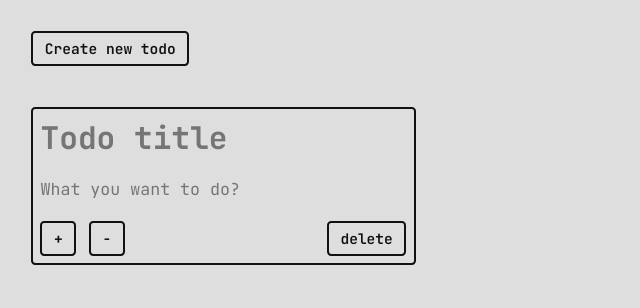
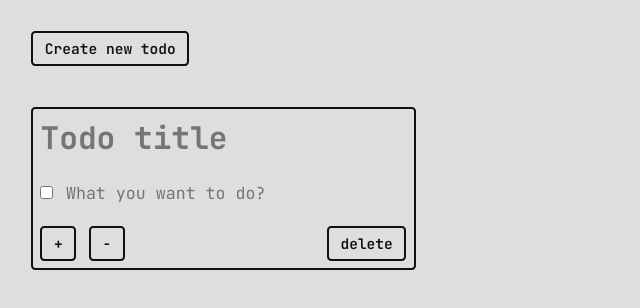
Before and after one commit to mnogospal-www/todo, a plain HTML site: page index.html in a window 1280 px wide. Both pictures are taken after a click on the button "Create new todo". Shown: the whole page, without its empty margins (0-640 px from the left). Drawn offline with Linux system fonts and the light colour scheme.

Commit message:
Global refactoring

```diff
--- a/index.html
+++ b/index.html
@@ -11,7 +11,7 @@
 	<body>
 		<div class="app-container">
 			<button class="create-todo-button">Create new todo</button>
-			<div class="todo-items-list"></div>
+			<div class="todo-list"></div>
 		</div>
 	</body>
 </html>
--- /dev/null
+++ b/src/actions/todoActions.mjs
@@ -0,0 +1,23 @@
+import { Task } from '../components/Task.mjs';
+
+export const todoActions = {
+	deleteTodo: (element) => {
+		const todoItem = element.closest('.todo');
+		todoItem.remove();
+	},
+
+	deleteTask: (element) => {
+		const todoTasks =
+			element.closest('.buttons').previousElementSibling.children;
+		const lastTask = todoTasks[todoTasks.length - 1];
+
+		if (todoTasks.length > 1) {
+			lastTask.remove();
+		}
+	},
+
+	addTask: (element) => {
+		const todoTasks = element.closest('.buttons').previousElementSibling;
+		todoTasks.insertAdjacentHTML('beforeend', Task());
+	},
+};
--- /dev/null
+++ b/src/components/Task.mjs
@@ -0,0 +1,14 @@
+export function Task() {
+	return `
+    <div>
+      <input
+        type="checkbox"
+      />
+      <input
+        type="text"
+        class="task"
+        placeholder="What you want to do?"
+      />
+    </div>
+  `;
+}
--- /dev/null
+++ b/src/components/Todo.mjs
@@ -0,0 +1,25 @@
+import { Task } from './Task.mjs';
+
+export function Todo() {
+	const todoElement = document.createElement('div');
+	todoElement.classList.add('todo');
+	todoElement.innerHTML = `
+    <input
+      type="text"
+      class="title"
+      placeholder="Todo title"
+    />
+    <div class="task-list">
+      ${Task()}
+    </div>
+    <div class="buttons">
+      <div>
+        <button data-action="addTask">+</button>
+        <button data-action="deleteTask">-</button>
+      </div>
+      <button data-action="deleteTodo">delete</button>
+    </div>
+  `;
+
+	return todoElement;
+}
--- a/src/components/inputComponent.mjs
+++ /dev/null
@@ -1,9 +0,0 @@
-export function inputComponent() {
-	return `
-    <input
-      type="text"
-      class="todo-task__item"
-      placeholder="What you want to do?"
-    />
-  `;
-}
--- a/src/components/todoComponent.mjs
+++ /dev/null
@@ -1,27 +0,0 @@
-export function todoComponent() {
-	const todoElement = document.createElement('div');
-	todoElement.classList.add('todo-item');
-	todoElement.innerHTML = `
-    <input
-      type="text"
-      class="todo-item__title"
-      placeholder="Todo title"
-    />
-    <div class="todo-tasks">
-      <input
-        type="text"
-        class="todo-task__item"
-        placeholder="What you want to do?"
-      />
-    </div>
-    <div class="todo-item-buttons">
-      <div>
-        <button data-todo-action="addTask">+</button>
-        <button data-todo-action="deleteTask">-</button>
-      </div>
-      <button data-todo-action="deleteTodo">delete</button>
-    </div>
-  `;
-
-	return todoElement;
-}
--- a/src/main.js
+++ b/src/main.js
@@ -1,50 +1,27 @@
-import { inputComponent } from './components/inputComponent.mjs';
-import { todoComponent } from './components/todoComponent.mjs';
+import { Todo } from './components/Todo.mjs';
+import { todoActions } from './actions/todoActions.mjs';
 
 const createTodoButton = document.querySelector('.create-todo-button');
 createTodoButton.onclick = () => {
 	addTodoLayout();
 };
 
-const todoOperations = {
-	deleteTodo: (element) => {
-		const todoItem = element.closest('.todo-item');
-		todoItem.remove();
-	},
-
-	deleteTask: (element) => {
-		const todoTasks =
-			element.closest('.todo-item-buttons').previousElementSibling.children;
-		const lastTask = todoTasks[todoTasks.length - 1];
-
-		if (todoTasks.length > 1) {
-			lastTask.remove();
-		}
-	},
-
-	addTask: (element) => {
-		const todoTasks =
-			element.closest('.todo-item-buttons').previousElementSibling;
-		todoTasks.insertAdjacentHTML('beforeend', inputComponent());
-	},
-};
-
 function addTodoLayout() {
-	const todoElement = todoComponent();
+	const todoElement = Todo();
 	document
-		.querySelector('.todo-items-list')
+		.querySelector('.todo-list')
 		.insertAdjacentElement('afterbegin', todoElement);
 	taskOperationHandler(todoElement);
 }
 
 function taskOperationHandler(todoElement) {
 	const taskActionButtons = Array.from(
-		todoElement.querySelectorAll('[data-todo-action]')
+		todoElement.querySelectorAll('[data-action]')
 	);
 
 	taskActionButtons.map((button) => {
 		button.onclick = (event) => {
-			todoOperations[event.target.dataset.todoAction](event.target);
+			todoActions[event.target.dataset.action](event.target);
 		};
 	});
 }
--- a/src/styles/global.css
+++ b/src/styles/global.css
@@ -35,3 +35,13 @@ body {
 	align-items: start;
 	gap: 2em;
 }
+
+.todo-list {
+	--gap: 2rem;
+	--column: 3;
+
+	width: 100%;
+	display: flex;
+	flex-wrap: wrap;
+	gap: var(--gap);
+}
--- a/src/styles/styles.css
+++ b/src/styles/styles.css
@@ -22,20 +22,11 @@ button {
 	}
 }
 
-.todo-items-list {
-	--gap: 2rem;
-	--column: 3;
+.todo {
+	--container-free-space: calc(100% - var(--gap) * (var(--column) - 1));
+	--todo-size: calc(var(--container-free-space) / var(--column));
 
-	width: 100%;
-	display: flex;
-	flex-wrap: wrap;
-	gap: var(--gap);
-
-	.todo-item {
-		--container-free-space: calc(100% - var(--gap) * (var(--column) - 1));
-		--todo-item-size: calc(var(--container-free-space) / var(--column));
-
-		width: var(--todo-item-size);
+	width: var(--todo-size);
 	height: min-content;
 	padding: 0.35em;
 	border: var(--border);
@@ -45,7 +36,7 @@ button {
 	justify-content: space-between;
 	gap: 1em;
 
-		.todo-item__title {
+	.title {
 		font-family: inherit;
 		font-weight: 700;
 		font-size: 1.5em;
@@ -54,13 +45,13 @@ button {
 		border: none;
 	}
 
-		.todo-tasks {
+	.task-list {
 		height: 100%;
 		display: flex;
 		flex-direction: column;
 		gap: 0.25em;
 
-			.todo-task__item {
+		.task {
 			font-family: inherit;
 			font-weight: 400;
 			font-size: 0.8em;
@@ -70,10 +61,9 @@ button {
 		}
 	}
 
-		.todo-item-buttons {
+	.buttons {
 		display: flex;
 		justify-content: space-between;
 		gap: 0.5em;
 	}
 }
-}
```
Lines whose indentation alone changed are shown as unchanged.
